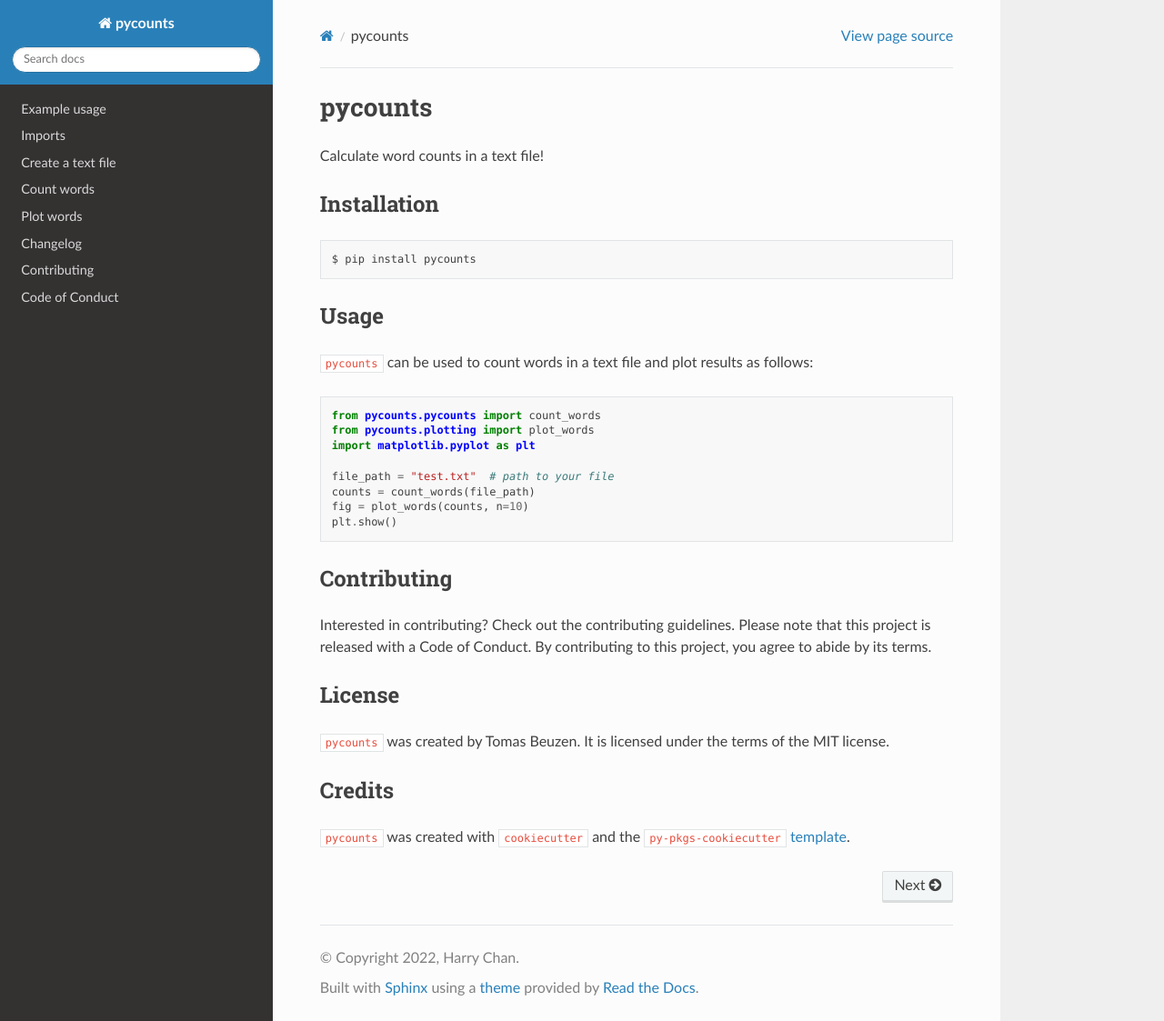
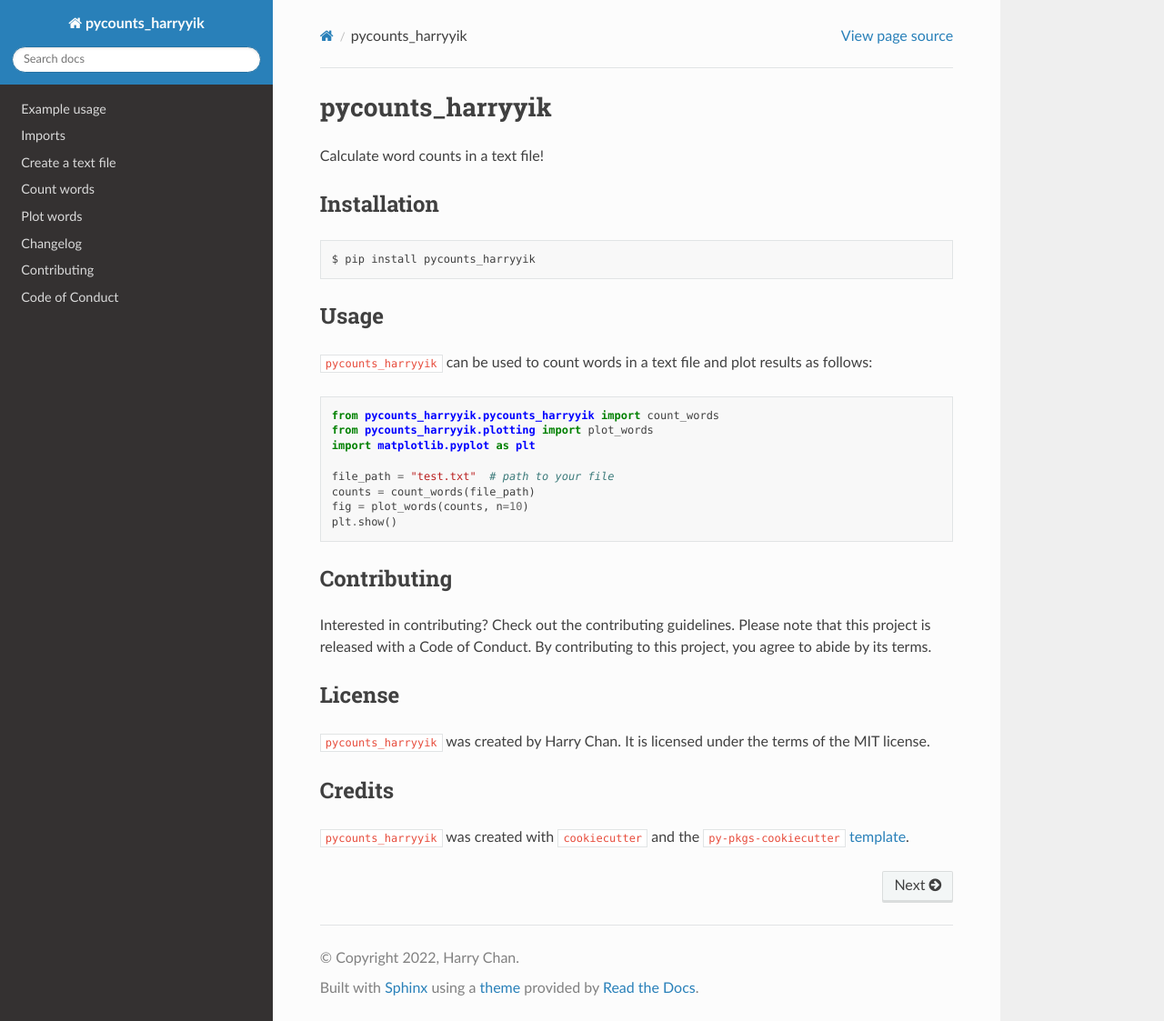
Before and after one commit to harryyikhchan/pycounts, a Sphinx documentation site: the page built from docs/index.md, in a window 1280 px wide and 1123 px high. Shown: the whole window at 91% size. Built offline with Sphinx 7.4.7 and the Read the Docs theme 2.0.0, drawn with Linux system fonts in a browser that asks for light colours; pages that are not in the unit, such as notebooks, are missing from menus.

Commit message:
Update README and doc

````diff
--- a/README.md
+++ b/README.md
@@ -1,21 +1,21 @@
-# pycounts
+# pycounts_harryyik
 
 Calculate word counts in a text file!
 
 ## Installation
 
 ```bash
-$ pip install pycounts
+$ pip install pycounts_harryyik
 ```
 
 ## Usage
 
-`pycounts` can be used to count words in a text file and plot results
+`pycounts_harryyik` can be used to count words in a text file and plot results
 as follows:
 
 ```python
-from pycounts.pycounts import count_words
-from pycounts.plotting import plot_words
+from pycounts_harryyik.pycounts_harryyik import count_words
+from pycounts_harryyik.plotting import plot_words
 import matplotlib.pyplot as plt
 
 file_path = "test.txt"  # path to your file
@@ -32,12 +32,12 @@ By contributing to this project, you agree to abide by its terms.
 
 ## License
 
-`pycounts` was created by Tomas Beuzen. It is licensed under the terms
+`pycounts_harryyik` was created by Harry Chan. It is licensed under the terms
 of the MIT license.
 
 ## Credits
 
-`pycounts` was created with
+`pycounts_harryyik` was created with
 [`cookiecutter`](https://cookiecutter.readthedocs.io/en/latest/) and
 the `py-pkgs-cookiecutter`
 [template](https://github.com/py-pkgs/py-pkgs-cookiecutter).
--- a/docs/conf.py
+++ b/docs/conf.py
@@ -6,7 +6,7 @@
 
 # -- Project information -----------------------------------------------------
 
-project = u"pycounts"
+project = u"pycounts_harryyik"
 copyright = u"2022, Harry Chan"
 author = u"Harry Chan"
 
--- a/src/pycounts_harryyik/__init__.py
+++ b/src/pycounts_harryyik/__init__.py
@@ -1,3 +1,3 @@
 # read version from installed package
 from importlib.metadata import version
-__version__ = version("pycounts")
+__version__ = version("pycounts_harryyik")
````
Also changed, not shown: CONTRIBUTING.md (+4 -4 lines), docs/example.ipynb, 3 other files.
